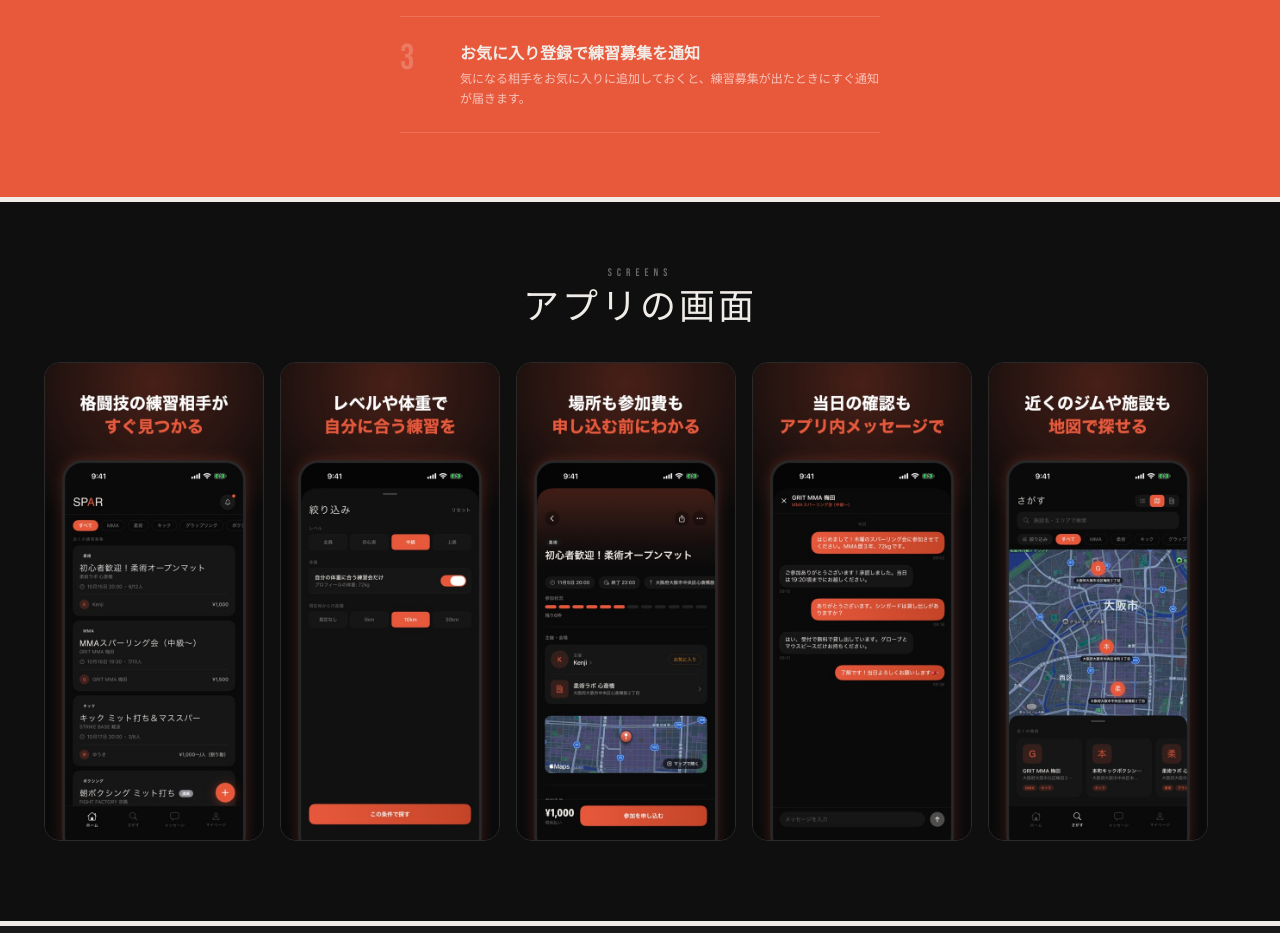
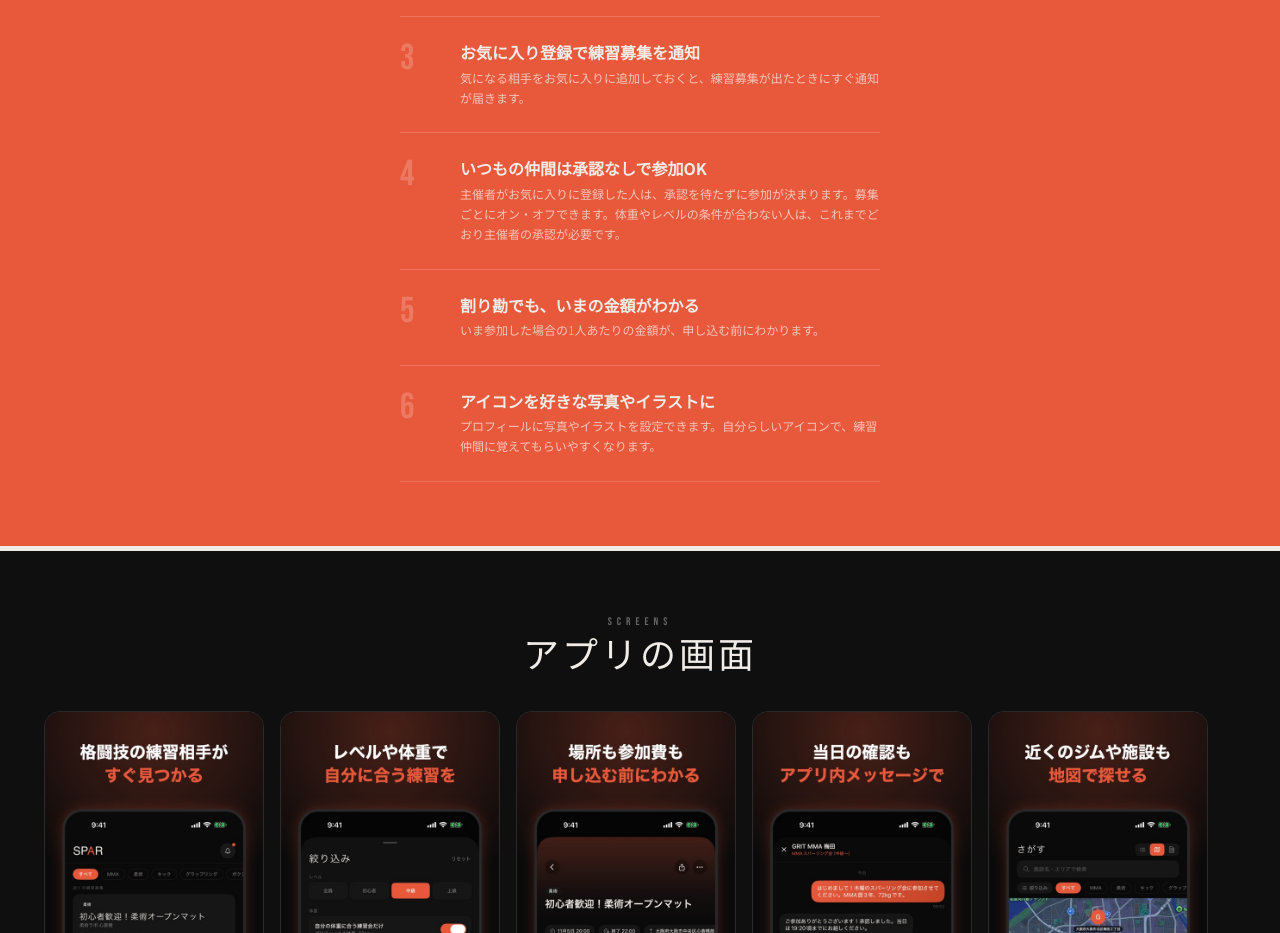
Before and after one commit to Ichipapa/spar-lp, a plain HTML site: page index.html in a window 1280 px wide. Shown: the part 1180-2113 px from the top of the page. Drawn offline with Linux system fonts and the light colour scheme.

Commit message:
Add the 2.24 features to the feature list
Co-Authored-By: Claude Opus 5.5 <noreply@anthropic.com>

```diff
--- a/index.html
+++ b/index.html
@@ -772,6 +772,27 @@
         <div class="feature-desc">気になる相手をお気に入りに追加しておくと、練習募集が出たときにすぐ通知が届きます。</div>
       </div>
     </div>
+    <div class="feature-item">
+      <div class="feature-num">4</div>
+      <div class="feature-text">
+        <div class="feature-title">いつもの仲間は承認なしで参加OK</div>
+        <div class="feature-desc">主催者がお気に入りに登録した人は、承認を待たずに参加が決まります。募集ごとにオン・オフできます。体重やレベルの条件が合わない人は、これまでどおり主催者の承認が必要です。</div>
+      </div>
+    </div>
+    <div class="feature-item">
+      <div class="feature-num">5</div>
+      <div class="feature-text">
+        <div class="feature-title">割り勘でも、いまの金額がわかる</div>
+        <div class="feature-desc">いま参加した場合の1人あたりの金額が、申し込む前にわかります。</div>
+      </div>
+    </div>
+    <div class="feature-item">
+      <div class="feature-num">6</div>
+      <div class="feature-text">
+        <div class="feature-title">アイコンを好きな写真やイラストに</div>
+        <div class="feature-desc">プロフィールに写真やイラストを設定できます。自分らしいアイコンで、練習仲間に覚えてもらいやすくなります。</div>
+      </div>
+    </div>
   </div>
 </section>
 
```
